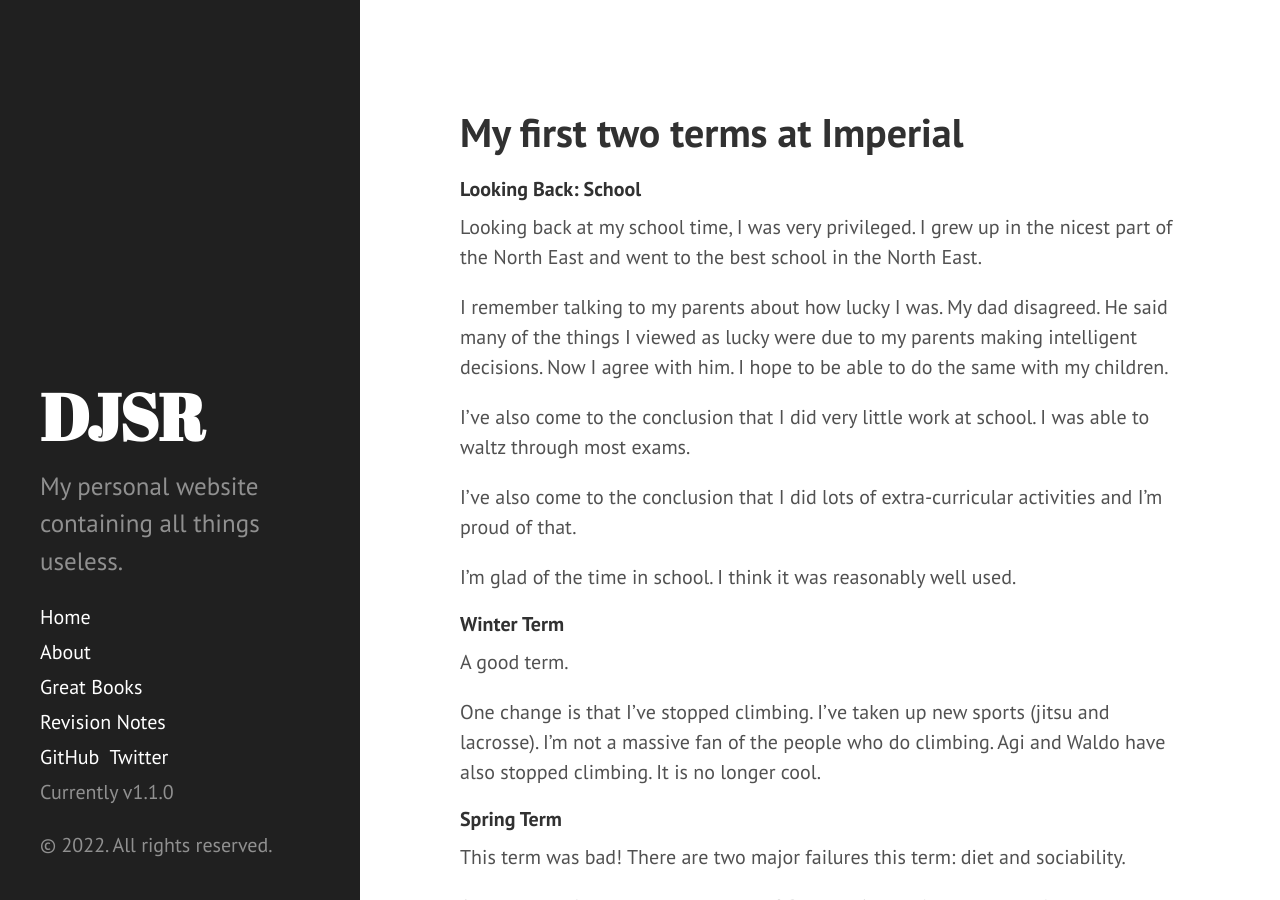
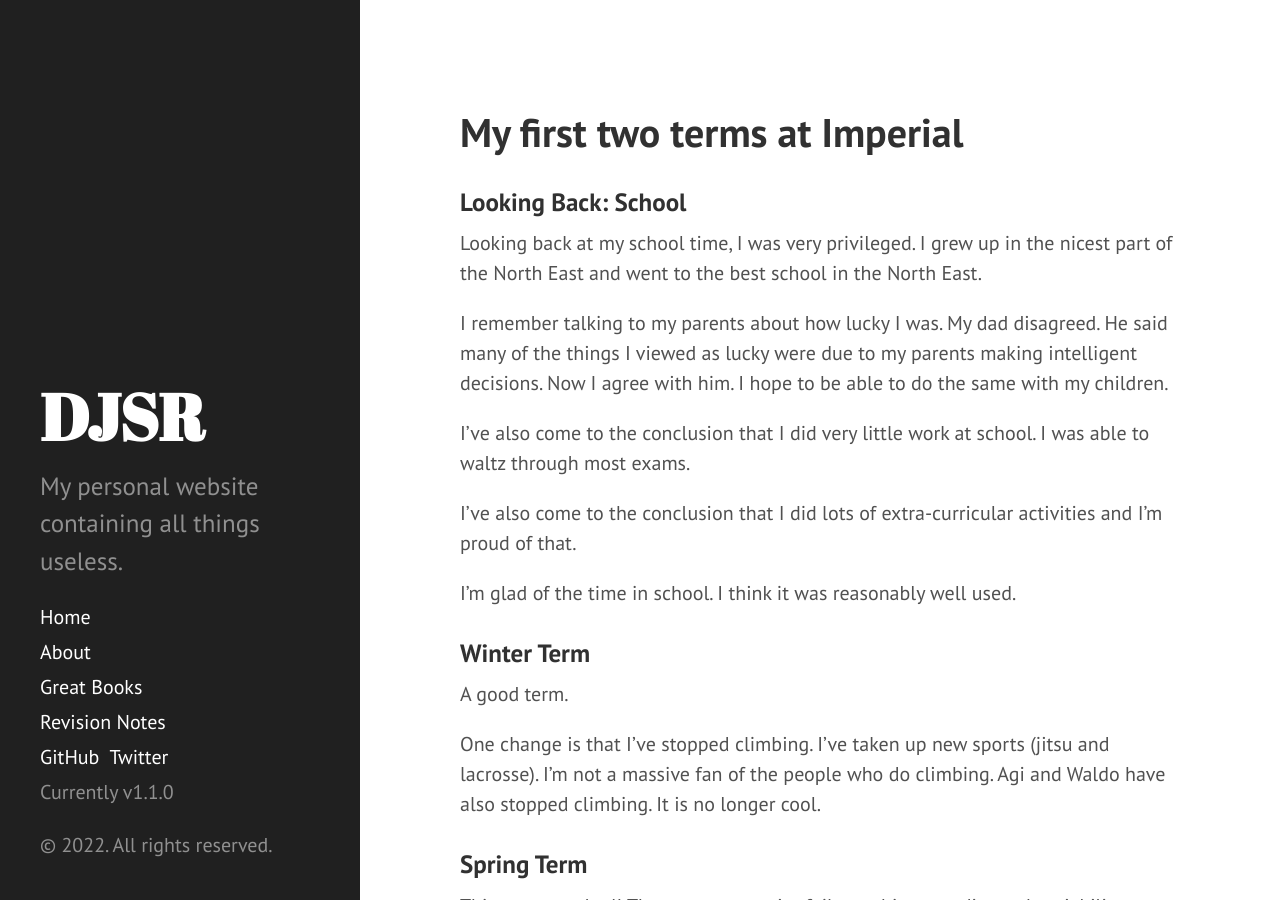
Before and after one commit to dansomrob/dansomrob.github.io, a Jekyll site: the page built from hidden.md, in a window 1280 px wide and 900 px high. Built offline with Jekyll 4.4.1, drawn with Linux system fonts in a browser that asks for light colours.

```diff
--- a/hidden.md
+++ b/hidden.md
@@ -4,7 +4,7 @@ title: Hidden Journal
 ---
 <h1>My first two terms at Imperial</h1>
 
-<h4>Looking Back: School</h4>
+<h3>Looking Back: School</h3>
 
 Looking back at my school time, I was very privileged. I grew up in the nicest part of the North East and went to the best school in the North East.
 
@@ -16,13 +16,13 @@ I've also come to the conclusion that I did lots of extra-curricular activities
 
 I'm glad of the time in school. I think it was reasonably well used.
 
-<h4>Winter Term</h4>
+<h3>Winter Term</h3>
 
 A good term.
 
 One change is that I've stopped climbing. I've taken up new sports (jitsu and lacrosse). I'm not a massive fan of the people who do climbing. Agi and Waldo have also stopped climbing. It is no longer cool.
 
-<h4>Spring Term</h4>
+<h3>Spring Term</h3>
 
 This term was bad! There are two major failures this term: diet and sociability.
 
@@ -32,7 +32,7 @@ My diet this term has been poor. I have been eating mostly ultra-processed foods
 
 less social
 
-<h4>The Future: Summer Term</h4>
+<h3>The Future: Summer Term</h3>
 
 I've begun thinking heavily about the teleology of university. This means instead of thinking in terms of cause and effect we now think of the **purpose** of what were doing.
 
```
